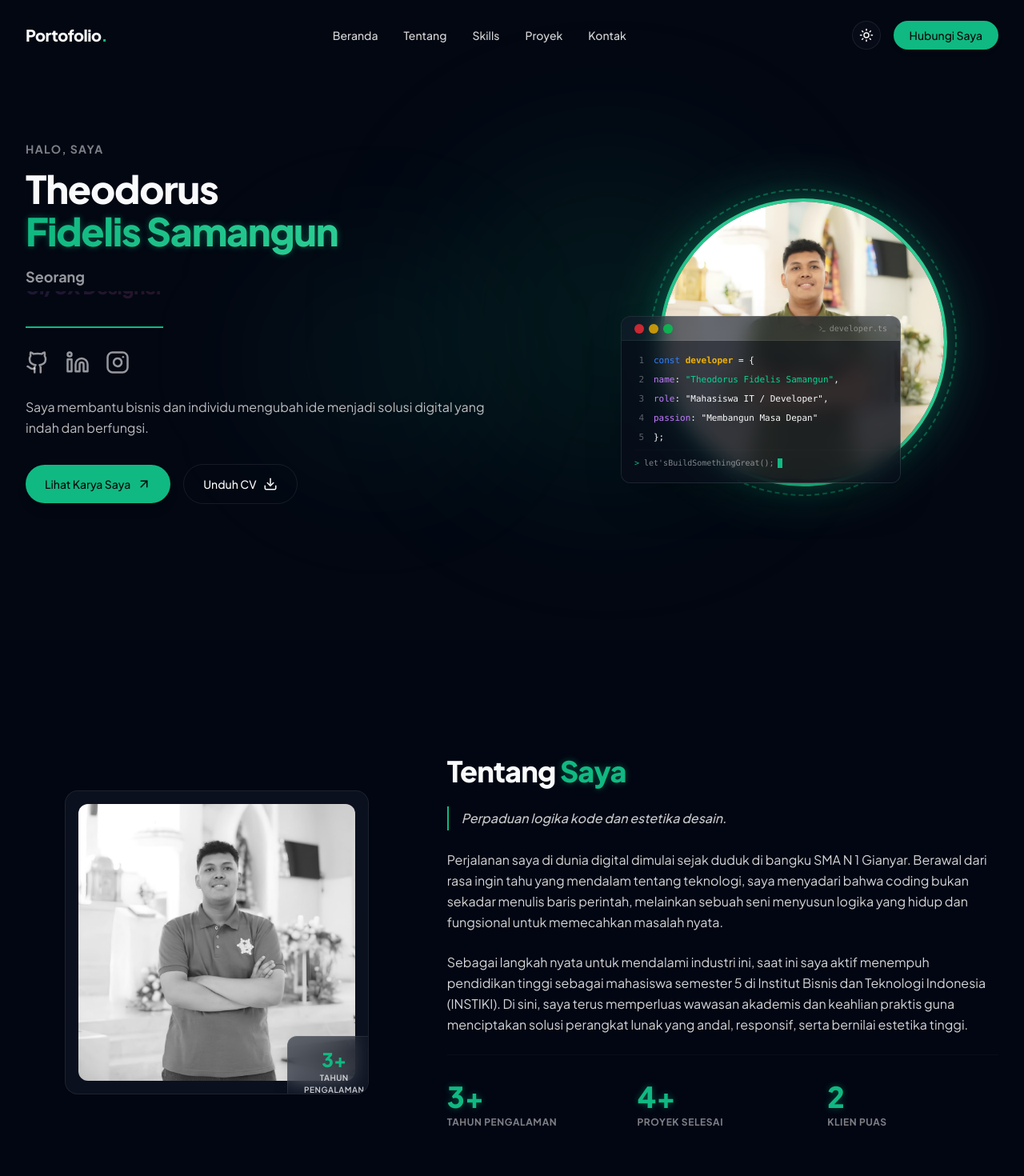
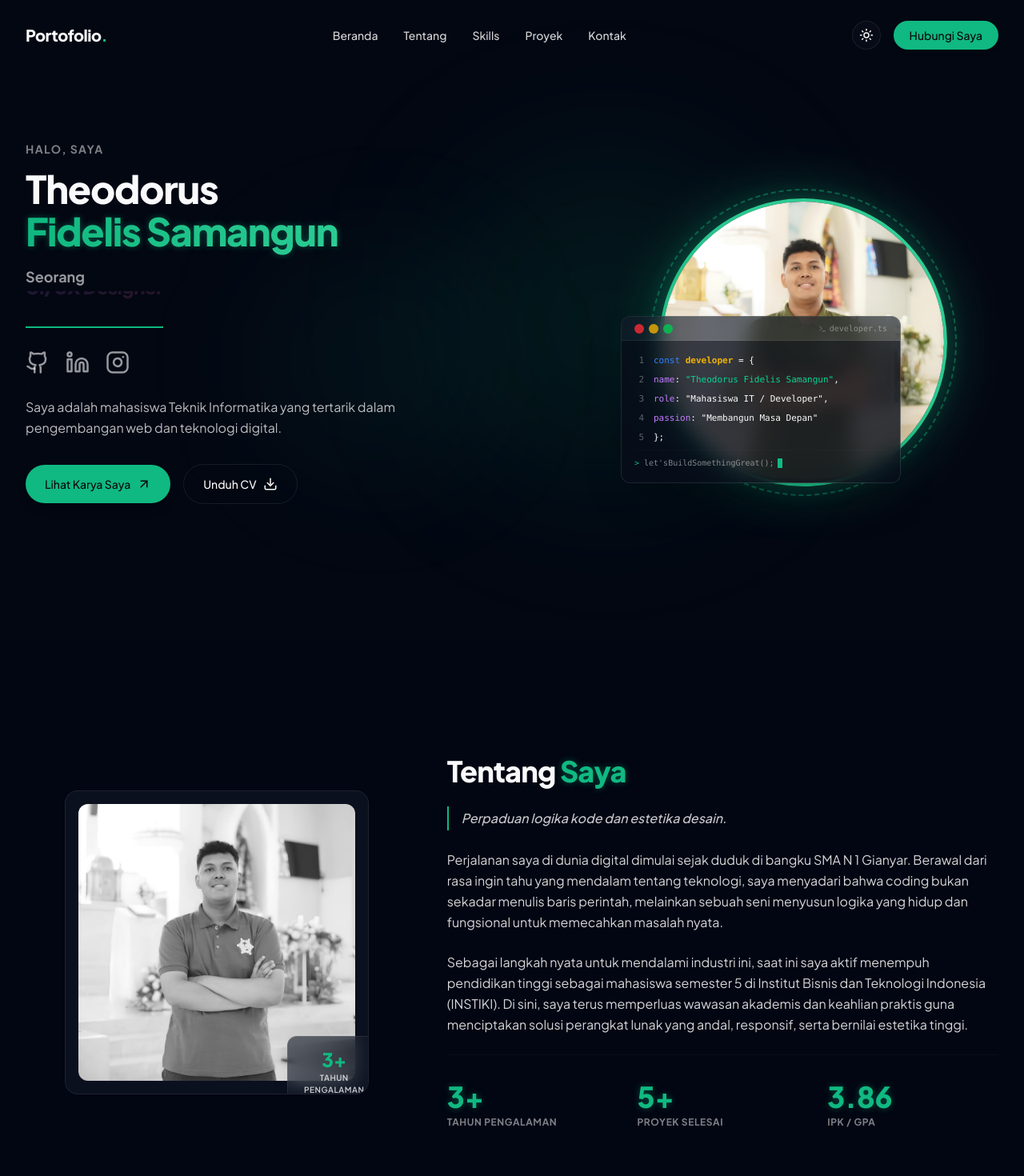
Before and after one commit to ozekun/Portofolio, a Next.js app: page / in a window 1280 px wide. Shown: the top 1470 px of the page at 80% size. Built offline with nearby package versions, Linux system fonts and the light colour scheme.

Commit message:
style: remove client freelance references and update stats to fit student profile

```diff
--- a/src/components/About.tsx
+++ b/src/components/About.tsx
@@ -8,8 +8,8 @@ import Image from 'next/image';
 export default function About() {
   const stats = [
     { label: 'Tahun Pengalaman', value: '3+' },
-    { label: 'Proyek Selesai', value: '4+' },
-    { label: 'Klien Puas', value: '2' },
+    { label: 'Proyek Selesai', value: '5+' },
+    { label: 'IPK / GPA', value: '3.86' },
   ];
 
   return (
--- a/src/components/Contact.tsx
+++ b/src/components/Contact.tsx
@@ -130,7 +130,7 @@ export default function Contact() {
         {/* Section Title */}
         <div className="text-center max-w-3xl mx-auto mb-16">
           <h2 className="text-xs font-bold tracking-widest text-primary uppercase mb-2">Kontak</h2>
-          <p className="text-3xl sm:text-4xl font-bold text-foreground">Mari Membangun Sesuatu yang Luar Biasa Bersama</p>
+          <p className="text-3xl sm:text-4xl font-bold text-foreground">Mari Terhubung</p>
           <div className="h-1 w-12 bg-primary mx-auto mt-4 rounded-full"></div>
         </div>
 
@@ -147,7 +147,7 @@ export default function Contact() {
             <div className="space-y-4">
               <h3 className="text-2xl font-bold text-foreground">Hubungi Saya</h3>
               <p className="text-foreground/75 leading-relaxed text-sm sm:text-base">
-                Saya selalu terbuka untuk proyek baru, kolaborasi kreatif, atau sekadar berdiskusi tentang teknologi. Kirim pesan dan saya akan merespon secepat mungkin!
+                Silakan kirim pesan melalui formulir ini jika Anda memiliki pertanyaan, ingin berdiskusi tentang teknologi, atau sekadar menyapa!
               </p>
             </div>
 
--- a/src/components/Hero.tsx
+++ b/src/components/Hero.tsx
@@ -204,7 +204,7 @@ export default function Hero() {
               variants={itemVariants}
               className="text-sm sm:text-base text-foreground/75 max-w-xl leading-relaxed pt-2 mx-auto lg:mx-0"
             >
-              Saya membantu bisnis dan individu mengubah ide menjadi solusi digital yang indah dan berfungsi.
+              Saya adalah mahasiswa Teknik Informatika yang tertarik dalam pengembangan web dan teknologi digital.
             </motion.p>
 
             {/* Actions Buttons */}
```
